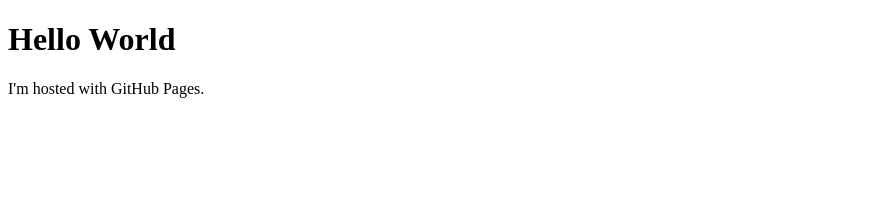
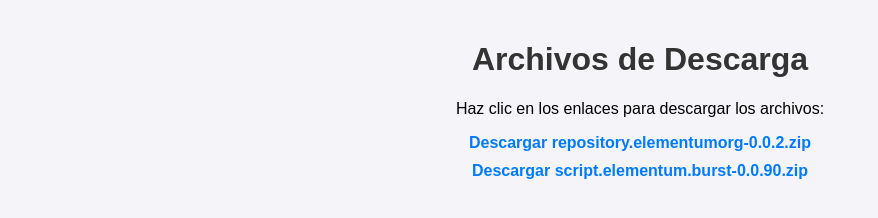
Before and after one commit to adamsmith18880/ada, a plain HTML site: page index.html in a window 1280 px wide. Shown: the whole page, without its empty margins (0-878 px from the left). Drawn offline with Linux system fonts and the light colour scheme.

Commit message:
index.html

```diff
--- a/index.html
+++ b/index.html
@@ -1,7 +1,46 @@
 <!DOCTYPE html>
-<html>
+<html lang="es">
+<head>
+    <meta charset="UTF-8">
+    <meta name="viewport" content="width=device-width, initial-scale=1.0">
+    <title>Descargas</title>
+    <style>
+        body {
+            font-family: Arial, sans-serif;
+            text-align: center;
+            background-color: #f4f4f9;
+            margin: 0;
+            padding: 20px;
+        }
+        h1 {
+            color: #333;
+        }
+        ul {
+            list-style-type: none;
+            padding: 0;
+        }
+        li {
+            margin: 10px 0;
+        }
+        a {
+            text-decoration: none;
+            color: #007bff;
+            font-weight: bold;
+        }
+        a:hover {
+            text-decoration: underline;
+        }
+    </style>
+</head>
 <body>
-<h1>Hello World</h1>
-<p>I'm hosted with GitHub Pages.</p>
+
+    <h1>Archivos de Descarga</h1>
+    <p>Haz clic en los enlaces para descargar los archivos:</p>
+
+    <ul>
+        <li><a href="repository.elementumorg-0.0.2.zip">Descargar repository.elementumorg-0.0.2.zip</a></li>
+        <li><a href="script.elementum.burst-0.0.90.zip">Descargar script.elementum.burst-0.0.90.zip</a></li>
+    </ul>
+
 </body>
 </html>
```
